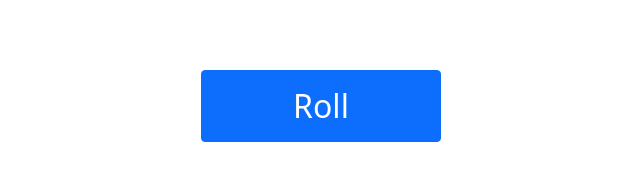
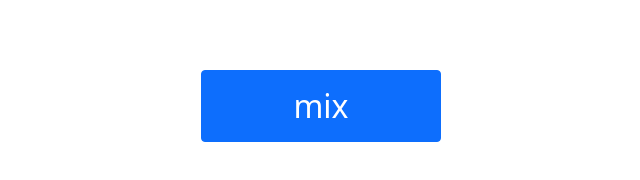
Before and after one commit to zombiegh0st/tools, a Nuxt app: page /bennys-cards in a window 1280 px wide. Shown: the part 382-562 px from the top of the page, without its empty margins (319-959 px from the left). Built offline with nearby package versions, Linux system fonts and the light colour scheme; what vue-youtube would draw is missing.

Commit message:
UPDATE button labels from "Roll" to "mix" in Bennys Cards and Root Shape Dice; comment out Looper button in index

```diff
--- a/pages/bennys-cards.vue
+++ b/pages/bennys-cards.vue
@@ -5,7 +5,7 @@
 				<span class="result">{{ roots[idxRoot] }} • {{ intervals[idxShape] }}</span>
 			</div>
 			<div>
-				<Button class="roll-button" content="Roll" :onClick="roll" />
+				<Button class="roll-button" content="mix" :onClick="roll" />
 			</div>
 		</div>
 	</div>
--- a/pages/chord-dice.vue
+++ b/pages/chord-dice.vue
@@ -14,7 +14,7 @@
 					</button>
 				</div>
 				<div>
-					<button class="btn btn-primary" @click="roll">Roll</button>
+					<button class="btn btn-primary" @click="mix">Roll</button>
 				</div>
 			</div>
 		</div>
--- a/pages/index.vue
+++ b/pages/index.vue
@@ -16,11 +16,11 @@
 					Bennys Cards
 				</button>
 			</div>
-			<div>
+			<!-- <div>
 				<button class="btn btn-primary row button" @click="goto('/youtube-looper')">
 					Looper
 				</button>
-			</div>
+			</div> -->
 		</div>
 	</div>
 </template>
--- a/pages/root-shape-dice.vue
+++ b/pages/root-shape-dice.vue
@@ -5,7 +5,7 @@
 				<span class="result">{{ shapes[idxShape] }} - {{ roots[idxRoot] }}</span>
 			</div>
 			<div>
-				<Button class="roll-button" content="Roll" :onClick="roll" />
+				<Button class="roll-button" content="mix" :onClick="roll" />
 			</div>
 		</div>
 	</div>
```
